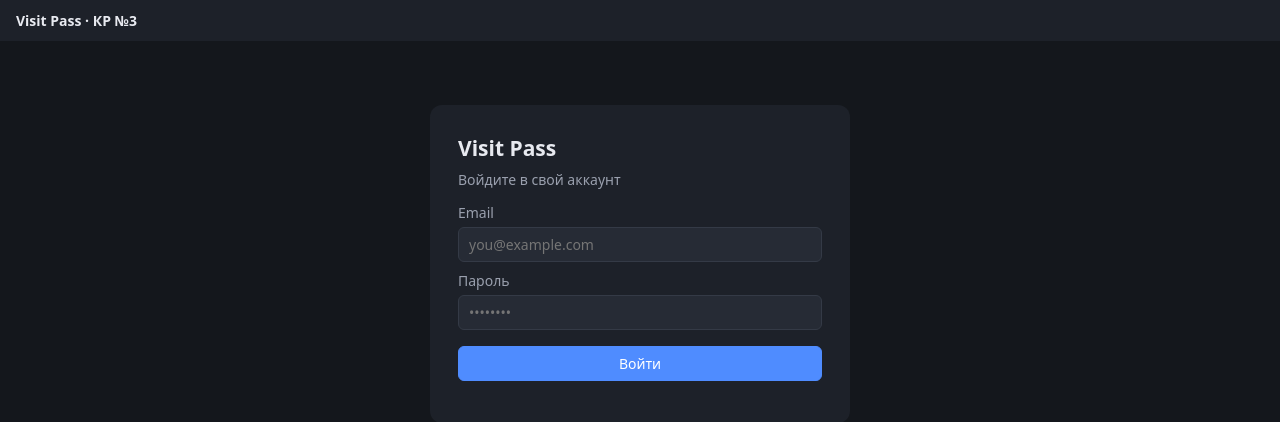
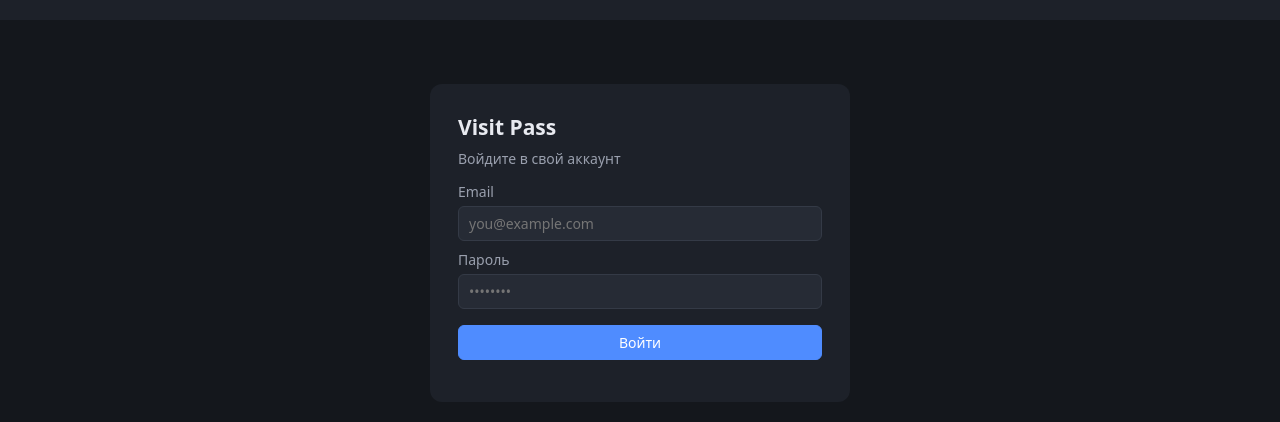
Before and after one commit to slopslopus/ESG3, a Spring Boot app: page / in a window 1280 px wide. Shown: the top 422 px of the page. Run offline with Spring Boot 4, Linux system fonts and the light colour scheme; some of the project's set-up classes (security, data sources, template engines, error pages and the like) are left out, and stand-ins take their place.

Commit message:
fix: drop topbar brand caption from UI

```diff
--- a/backend/src/main/resources/static/index.html
+++ b/backend/src/main/resources/static/index.html
@@ -8,7 +8,6 @@
 </head>
 <body>
 <header id="topbar">
-  <span id="brand">Visit Pass · КР №3</span>
   <span id="userbox" hidden><b id="username"></b> <i id="userrole"></i></span>
   <button id="logoutBtn" hidden>Выйти</button>
 </header>
--- a/backend/src/main/resources/static/styles.css
+++ b/backend/src/main/resources/static/styles.css
@@ -2,7 +2,7 @@
 * { box-sizing: border-box; }
 body { margin: 0; background: var(--bg); color: var(--text); font: 14px/1.5 system-ui, sans-serif; }
 #topbar { display: flex; gap: 12px; align-items: center; padding: 10px 16px; background: var(--panel); position: sticky; top: 0; }
-#brand { font-weight: 700; margin-right: auto; }
+#userbox { margin-left: auto; }
 #tabs { display: flex; gap: 8px; padding: 8px 16px; flex-wrap: wrap; background: var(--panel); border-top: 1px solid #2b303b; }
 #tabs button.active { background: var(--accent); color: #fff; }
 main { padding: 16px; max-width: 1100px; margin: 0 auto; }
```
